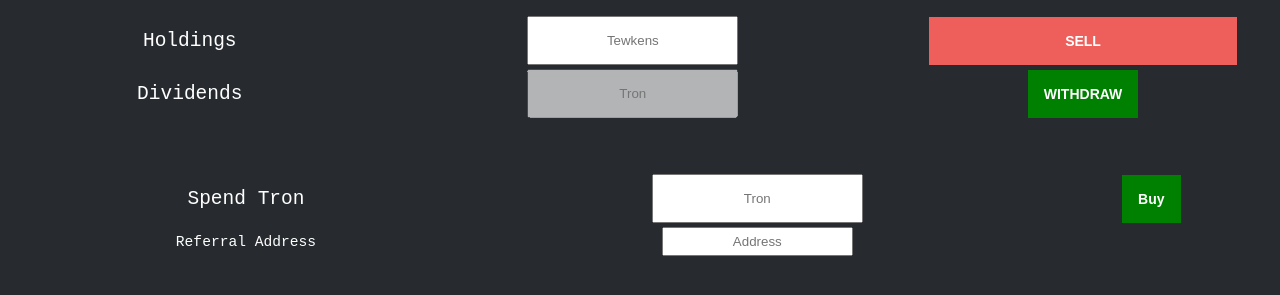
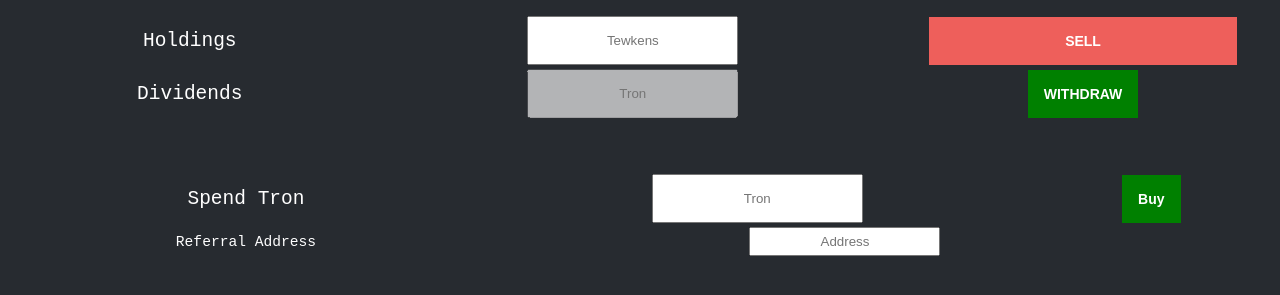
Before and after one commit to dappcenter/tewken, a plain HTML site: page index.html in a window 1280 px wide. Shown: the part 105-400 px from the top of the page. Drawn offline with nearby package versions, Linux system fonts and the light colour scheme.

Commit message:
Update index.html

```diff
--- a/index.html
+++ b/index.html
@@ -91,7 +91,7 @@
 
         <tr>
           <td style="font-size: 0.75em;">Referral Address</td>
-          <td><input id="buy" type="text" placeholder="Address" style="text-align:center; padding:5px"></td>
+          <td colspan="2"><input id="buy" type="text" placeholder="Address" style="text-align:center; padding:5px"></td>
         </tr>
       </table>
     </main>
```
